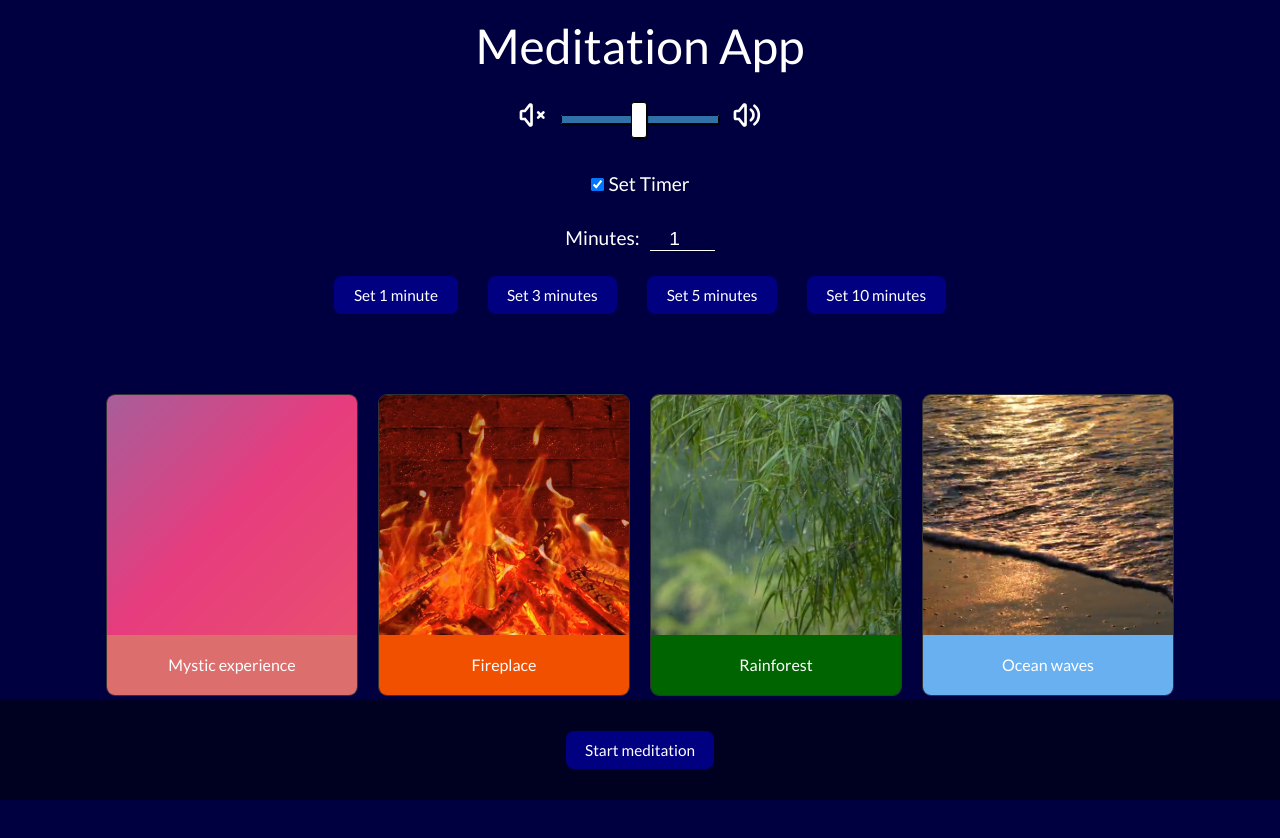
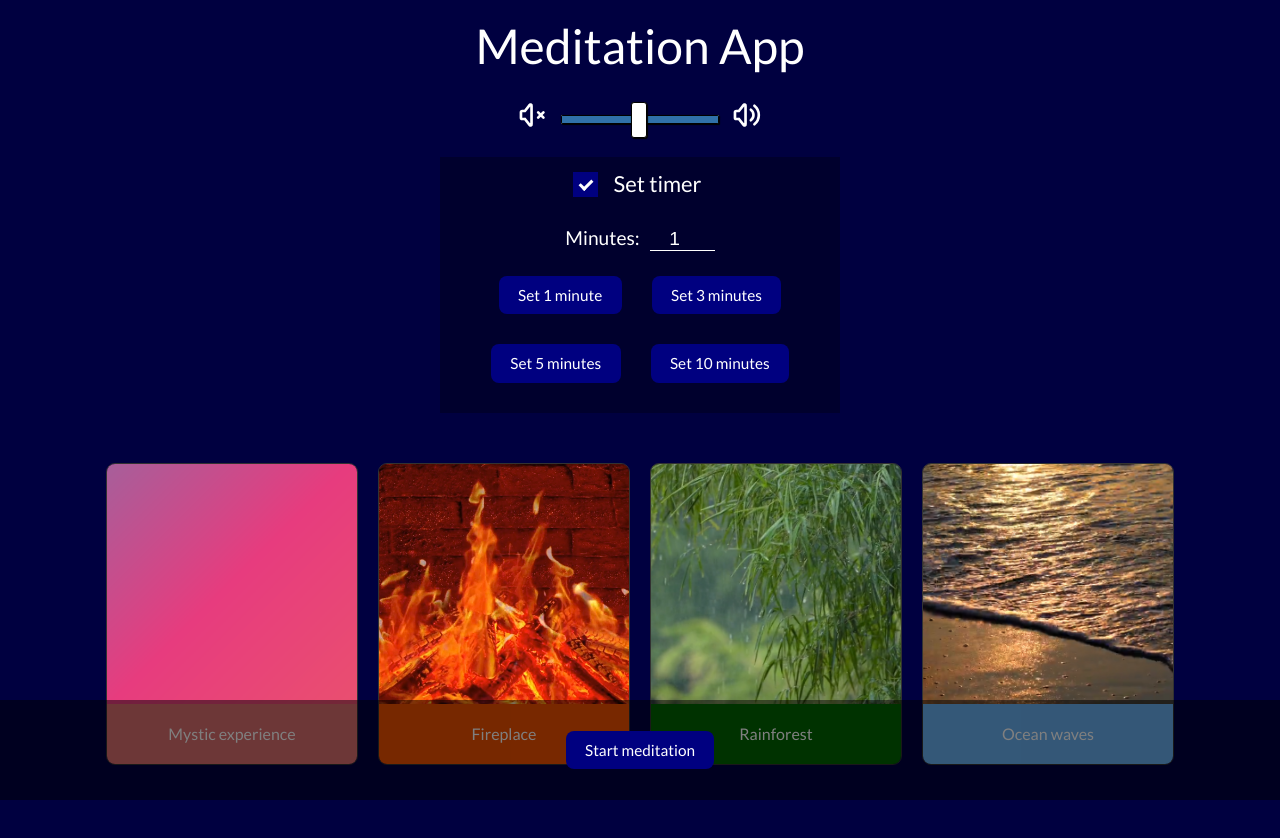
Before and after one commit to Tizios9999/meditation-app, a React (Vite) app: page / in a window 1280 px wide. Shown: the top 838 px of the page. Built offline with nearby package versions, Linux system fonts and the light colour scheme.

Commit message:
first version complete

```diff
--- a/src/components/Menu/Menu.jsx
+++ b/src/components/Menu/Menu.jsx
@@ -55,7 +55,6 @@ function Menu(props) {
      {/* // Settings */}
      <Settings />
 
-
      {/* // Cards section */}
      <section className={styles["cards-section"]}>
      {cardElements}
--- a/src/components/Settings/Settings.module.css
+++ b/src/components/Settings/Settings.module.css
@@ -5,16 +5,19 @@
     font-size: 1.2em;
     font-weight: normal;
     color: white;
+    max-width: 400px;
+    background-color: rgba(0,0,0,0.30);
+    margin: 0 auto;
 }
 
-.timer-checkbox--container {
+.timer-checkbox--wrapper {
     margin: 15px;
 }
 
 .timer-checkbox {
     margin-right: 5px;
+    width: 60px;
 }
-
 
 .timer--settings {
     margin: 15px;
@@ -42,3 +45,76 @@
     flex-flow: row wrap;
     justify-content: center;
 }
+
+/* Checkbox styling below */
+
+ .checkbox-container {
+    display: flex;
+    flex-direction: reverse;
+    justify-content: center;
+    position: relative;
+    padding-left: 35px;
+    margin-bottom: 12px;
+    cursor: pointer;
+    font-size: 22px;
+    -webkit-user-select: none;
+    -moz-user-select: none;
+    -ms-user-select: none;
+    user-select: none;
+    width: 100px;
+    margin: 0 auto;
+  }
+
+  /* Hide the browser's default checkbox */
+  .checkbox-container input {
+    position: absolute;
+    opacity: 0;
+    cursor: pointer;
+    height: 0;
+    width: 0;
+  }
+
+  /* Create a custom checkbox */
+  .checkmark {
+    position: absolute;
+    top: 0;
+    left: 0;
+    height: 25px;
+    width: 25px;
+    background-color: #eee;
+  }
+
+  /* On mouse-over, add a grey background color */
+  .checkbox-container:hover input ~ .checkmark {
+    background-color: #ccc;
+  }
+
+  /* When the checkbox is checked, add a blue background */
+  .checkbox-container input:checked ~ .checkmark {
+    background-color: #2196F3;
+  }
+
+  /* Create the checkmark/indicator (hidden when not checked) */
+  .checkmark:after {
+    content: "";
+    position: absolute;
+    display: none;
+  }
+
+  /* Show the checkmark when checked */
+  .checkbox-container input:checked ~ .checkmark:after {
+    display: block;
+  }
+
+  /* Style the checkmark/indicator */
+  .checkbox-container .checkmark:after {
+    left: 9px;
+    top: 5px;
+    width: 5px;
+    height: 10px;
+    border: solid white;
+    border-width: 0 3px 3px 0;
+    -webkit-transform: rotate(45deg);
+    -ms-transform: rotate(45deg);
+    transform: rotate(45deg);
+  }
--- a/src/components/Settings/TimerToggle/TimerToggle.jsx
+++ b/src/components/Settings/TimerToggle/TimerToggle.jsx
@@ -17,22 +17,16 @@ function TimerToggle() {
 
   return (
 
-    <div className={styles["timer-checkbox--container"]}>
-          <span className={styles["timer-checkbox"]}>
-          <input
-            type="checkbox"
-            id="timer-toggle"
-            name="timer-toggle"
-            checked={appState.activeTimer}
-            onChange={handleChange}
-            />
-          </span>
-
-          <label htmlFor="timer-toggle">
-            Set Timer
-          </label>
-        </div>
-
+    <div className={styles["timer-checkbox--wrapper"]}>
+      <label className={styles["checkbox-container"]}>Set timer
+        <input type="checkbox"
+               checked={appState.activeTimer}
+               id="timer-toggle"
+               name="timer-toggle"
+               onChange={handleChange} />
+        <span className={styles["checkmark"]} style={{backgroundColor: appState.themeAppBg, color: "white"}}></span>
+      </label>
+    </div>
     )
 
 }
```
